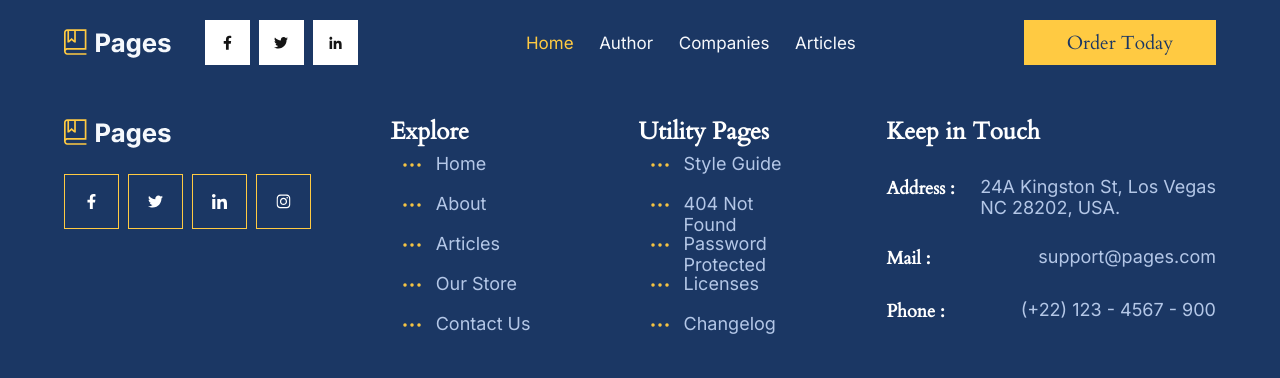
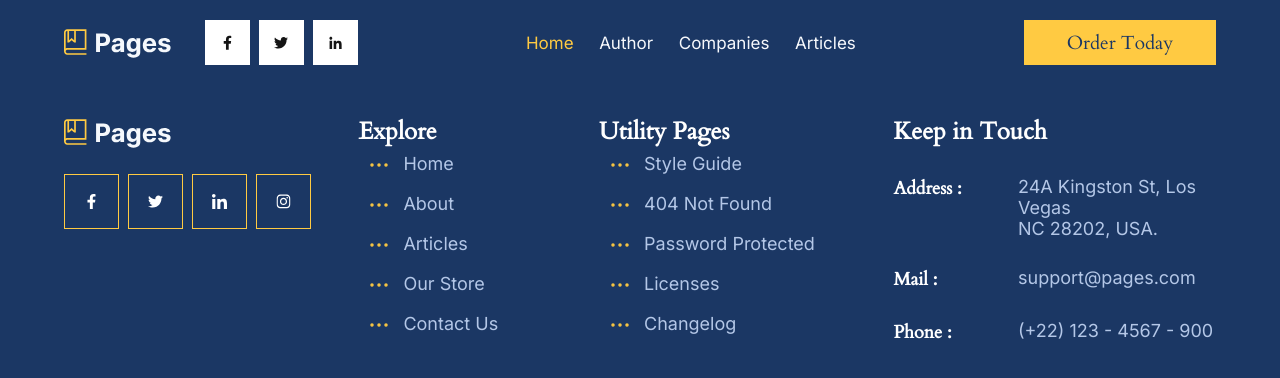
Before and after one commit to SerhiiZakorko/darkLight, a plain HTML site: page darckLight/index.html in a window 1280 px wide. Drawn offline with Linux system fonts and the light colour scheme.

Commit message:
Add files via upload

```diff
--- a/darckLight/source/styles/footer.scss
+++ b/darckLight/source/styles/footer.scss
@@ -2,8 +2,8 @@
 
 footer{
     padding-top: 30px;
-    display: flex;
-    justify-content: space-between;
+    display: grid;
+    grid-template-columns: 1fr 0.8fr 1fr 1.2fr;
     gap: calc(100vw * 0.02);
 }
 .footerSocialIconsContainer{
@@ -44,6 +44,7 @@ footer a{
     font-family: $textFont;
     font-size: 18px;
 }
+
 .Explore a, .Utility a{
     position: absolute;
     left: 45px;
@@ -52,7 +53,7 @@ footer a{
 }
 .footerContactInfo{
     margin-top: 28px;
-    display: flex;
-    justify-content: space-between;
+    display: grid;
+    grid-template-columns: 1fr 2fr;
     gap: calc(100vw * 0.02);
 }
```
Also changed, not shown: darckLight/source/styles/style.css, 1 other file.
